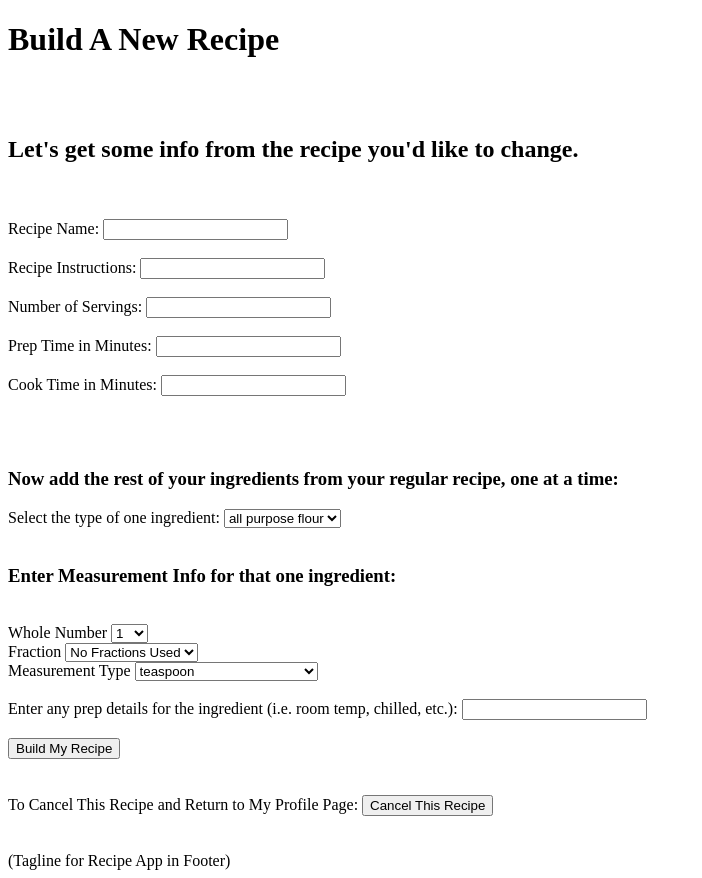
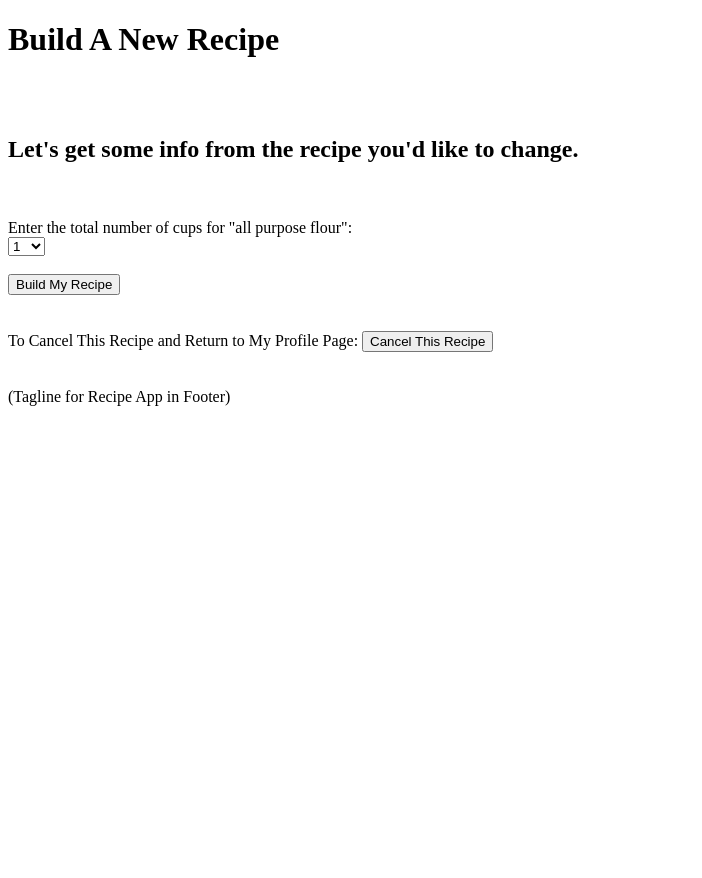
Before and after one commit to Jessica-Lynn/capstone-project-recipe-app, a Flask app: page /build_recipe in a window 1280 px wide. Shown: the whole page, without its empty margins (0-702 px from the left). After the commit the page ends 406 px from the top, so only its background shows below. Run offline with Flask 2, Linux system fonts and the light colour scheme.

Commit message:
Modified build_recipe.html to just start with one ingredient; will add more later.

```diff
--- a/templates/build_recipe.html
+++ b/templates/build_recipe.html
@@ -9,15 +9,40 @@
   <br><br>
 
   <form action="/get_ingredients" method='post'>
-    <!-- <h3>Select how you want to change your recipe:</h3>
-    <label for= "conversion_type">Select one:</label><br>
-        <select name="conversion_type">
-          <option value="gluten-free">Make Recipe Gluten Free</option>
+
+    <label for="ap_flour">Enter the total number of cups for "all purpose flour":</label><br>
+      <select name="ap_flour">
+          <option value="1 cup all purpose flour">1</option>
+          <option value="2 cups all purpose flour">2</option>
+          <option value="3 cups all purpose flour">3</option>
+          <option value="4 cups all purpose flour">4</option>
+          <option value="5 cups all purpose flour">5</option>
+          <option value="6 cups all purpose flour">6</option>
+          <option value="7 cups all purpose flour">7</option>
+          <option value="8 cups all purpose flour">8</option>
+          <option value="9 cups all purpose flour">9</option>
+          <option value="10 cups all purpose flour">10</option>
+          <option value="11 cups all purpose flour">11</option>
+          <option value="12 cups all purpose flour">12</option>
         </select>
-        <br><br><br> -->
-        <!-- Advisor recommended adding other dietary specifications later and staying with just gluten-free for now -->
+        <br><br>
 
-    <label for="recipe_name">Recipe Name:</label>
+        <button type="submit">Build My Recipe</button>
+      </form>
+      <br><br>
+
+      <form action="/user_profile_page">
+        <label for= "cancel">To Cancel This Recipe and Return to My Profile Page:</label>
+        <button type="submit">Cancel This Recipe</button>
+        <br><br><br>
+      </form>
+    {% endblock %}
+
+
+
+ <!------------------------------PREVIOUS CODE FOR INGREDIENT OPTIONS IS BELOW THIS LINE-------------------------------------------------------->
+ <!-------------------------------------------------------------------------------------------------------------------------------------->
+    <!-- <label for="recipe_name">Recipe Name:</label>
     <input type="text" name="recipe_name" id="recipe_name"/>
     <br><br>
 
@@ -35,47 +60,13 @@
 
     <label for="cook_time_in_min">Cook Time in Minutes:</label>
     <input type="text" name="cook_time_in_min" id="cook_time_in_min">
-    <br><br><br><br>
-
-    <!--
-    <h3>Now, let's add some ingredients from your recipe.  We'll need some specific information:</h3>
-
-    <label for="non_gf_flour">In your 'Regular Recipe', what type of NON-Gluten-Free flour is used?</label><br>
-      <select name="non_gf_flour">
-        <option value="all purpose flour">all purpose flour</option>
-        <option value="cake flour">cake flour</option>
-        <option value="whole grain flour">whole grain flour</option>
-      </select>
-    <br><br>
-
-    <label for="non_gf_flour_measure">What's the measurement for that NON-Gluten-Free Flour?</label><br>
-      <select name="non_gf_flour">
-      <option value="1/8 teaspoon">1/8 teaspoon</option>
-      <option value="1/4 teaspoon">1/4 teaspoon</option>
-      <option value="1/2 teaspoon">1/2 teaspoon</option>
-      <option value="1 teaspoon">1 teaspoon</option>
-      <option value="1/2 Tablesppon">1/2 Tablespoon</option>
-      <option value="1 Tablespoon">1 Tablespoon</option>
-      Find a way for user to increment/ multiply the option they choose: (example for 1 teaspoon, they can multiply by 3 -- 3 tsp.)-->
-      <!-- Will also want a checkbox?  So they can have 1 1/2 teaspoons-->
-      <!--<option value="1/4 cup">1/4 cup</option>
-      <option value="1/3 cup">1/3 cup</option>
-      <option value="1/2 cup">1/2 cup</option>
-      <option value="2/3 cup">2/3 cup</option>
-      <option value="1 cup">1 cup</option>
-      Find a way for user to increment/ multiply the option they choose: (example for 1 cup, they can multiply by 3 -- 3 cups.)-->
-      <!-- Will also want a checkbox?  So they can have 1 1/2 cups-->
-      <!--</select>
-    <br><br> -->
-
-    <!-- <label for="non_gf_flour_prep">Are there any details on how that NON-Gluten-Free flour should be prepped (i.e. sifted etc.)?</label>
-    <input type="text" name="non_gf_flour_prep" id="non_gf_flour_prep">
-    <br><br><br>
+    <br><br><br><br> -->
 
 
-    <h3>Now we need to get info for all liquid ingredients you will be using to make the batter.</h3>
-    <label for="liquid_ingred">Select the liquid ingredients used.</label>
-    Will need to make this checkbox-- might have multiple options-->
+
+
+    <!-- <h3>Now we need to get info for all liquid ingredients you will be using to make the batter.</h3>
+    <label for="liquid_ingred">Select the liquid ingredients used.</label> -->
       <!-- <select name="liquid_ingred">
         <option value="water">water</option>
         <option value="vegetable oil">vegetable oil</option>
@@ -170,7 +161,7 @@
       <input type="text" name="egg_prep" id="egg_prep">
       <br><br><br><br> -->
 
-    <h3>Now add the rest of your ingredients from your regular recipe, one at a time:</h3>
+    <!-- <h3>Now add the rest of your ingredients from your regular recipe, one at a time:</h3>
       <label for="ingred_1">Select the type of one ingredient:</label>
       <select name="ingred_1">
         <option value="all purpose flour">all purpose flour</option>
@@ -225,16 +216,6 @@
 
       <label for="ingred_1_details">Enter any prep details for the ingredient (i.e. room temp, chilled, etc.):</label>
       <input type="text" name="ingred_1_details">
-      <br><br>
+      <br><br> -->
       <!-- Can let user add up to 10 more ingredients like this -->
-
-    <button type="submit">Build My Recipe</button>
-  </form>
-  <br><br>
-
-  <form action="/user_profile_page">
-    <label for= "cancel">To Cancel This Recipe and Return to My Profile Page:</label>
-    <button type="submit">Cancel This Recipe</button>
-    <br><br><br>
-  </form>
-{% endblock %}
+      <!---------------------------------------------------------------------------------------------------------------------------------->
```
